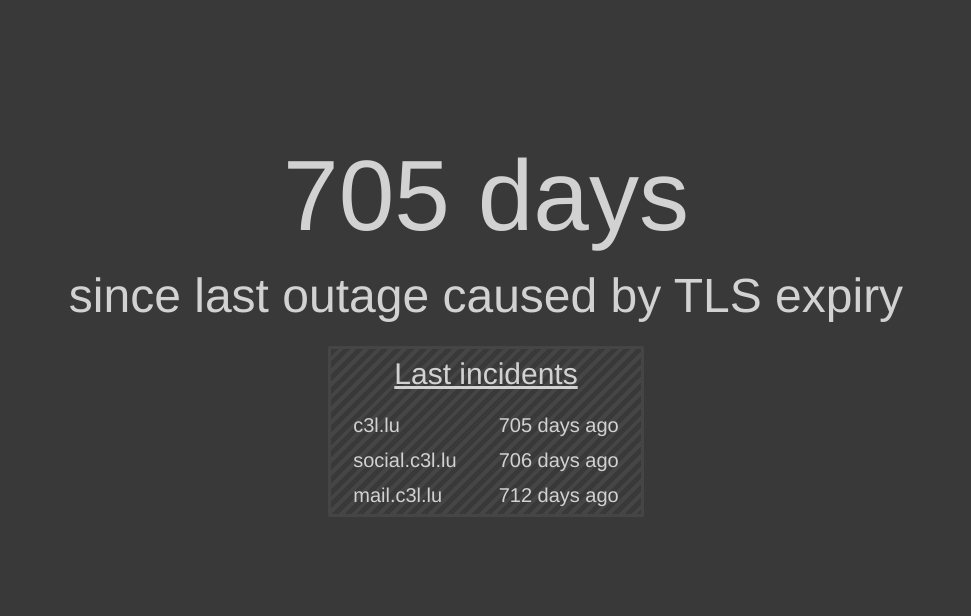
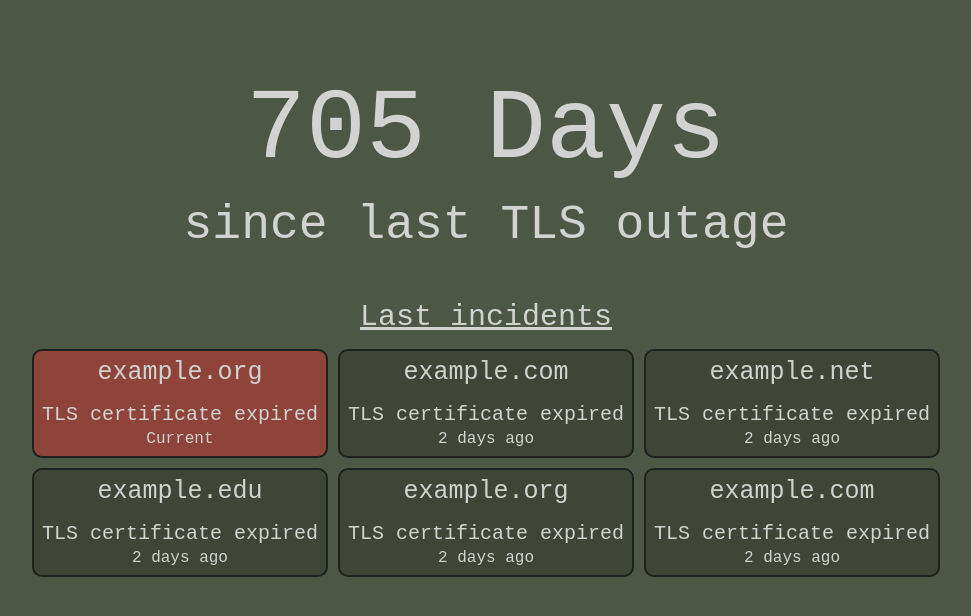
Before and after one commit to beelux/tls-expiry-tracker, a plain HTML site: page frontend/index.html in a window 1280 px wide. Shown: the whole page, without its empty margins (154-1125 px from the left). Drawn offline with Linux system fonts and the light colour scheme.

Commit message:
feat: reworked html/css

```diff
--- a/frontend/index.html
+++ b/frontend/index.html
@@ -8,14 +8,47 @@
         <meta name="viewport" content="width=device-width,initial-scale=1" />
 	</head>
 	<body>
-    <div class="countup">
-			<p class="countup__item countup__tls"><span id="time__tls">?</span> days</p>
-			<p class="countup__item countup__text">since last outage caused by TLS expiry</p>
+    <div class="main_counter">
+			<p class="countup__item countup__tls"><span id="time__tls">0</span> Days</p>
+			<p class="countup__item countup__text">since last TLS outage</p>
     </div>
 
-    <div class="logs" id="logs">
-        <p class="logs__title">Last incidents</p>
-        <table id="logs__table"></table>
-    </div>
+	<div class="main_incidents">
+        <p class="recent_incidents_text">Last incidents</p>
+
+		<div class="incidents_container">
+			<div class="incident broken">
+				<h1>example.org</h1>
+				<p>TLS certificate expired<p>
+				<p class="incident_time">Current</p>
+			</div>
+
+			<div class="incident">
+				<h1>example.com</h1>
+				<p>TLS certificate expired<p>
+				<p class="incident_time">2 days ago</p>
+			</div>
+			<div class="incident">
+				<h1>example.net</h1>
+				<p>TLS certificate expired<p>
+				<p class="incident_time">2 days ago</p>
+			</div>
+			<div class="incident">
+				<h1>example.edu</h1>
+				<p>TLS certificate expired<p>
+				<p class="incident_time">2 days ago</p>
+			</div>
+			<div class="incident">
+				<h1>example.org</h1>
+				<p>TLS certificate expired<p>
+				<p class="incident_time">2 days ago</p>
+			</div>
+			<div class="incident">
+				<h1>example.com</h1>
+				<p>TLS certificate expired<p>
+				<p class="incident_time">2 days ago</p>
+			</div>
+		</div>
+	</div>
 	</body>
 </html>
--- a/frontend/style.css
+++ b/frontend/style.css
@@ -11,25 +11,31 @@ a {
 }
 
 /* General */
+@import url('https://fonts.googleapis.com/css2?family=DM+Mono:ital,wght@0,300;0,400;0,500;1,300;1,400;1,500&display=swap');
 body {
 	background-color: #393939;
+    background-color: #4D5745;
 	color: #d2d2d2;
 
     font-family: "Helvetica", "Arial", sans-serif;
     font-size: 20px;
+
+    font-family: "DM Mono", monospace;
+    font-weight: 400;
+    font-style: normal;
 }
 
 /*
-   COUNT UP
+   Main Counter
 */
 
 /* Links (block) on home page*/
-.countup {
+.main_counter {
 	font-size: 48px;
-	line-height: 52px;
+	line-height: 38px;
     text-align: center;
 
-	margin-top: 15vh;
+	margin-top: 7vh;
 
 	display: flex;
     flex-direction: column;
@@ -41,6 +47,8 @@ body {
 /* Text on home page */
 .countup__item {
 	display: block;
+    margin-left:10px;
+    margin-right: 10px;
 }
 
 .countup__tls {
@@ -52,52 +60,52 @@ body {
    LOGS
 */
 
-.logs {
-    margin:auto;
-    width: max-content;
-
-    margin-top: 3vh;
-    border-radius: 0.1rem;
-    border-style: solid;
-    border-color: #454545;
-
-    display: flex;
-    flex-direction: column;
-    align-items: center;
-    justify-content: center;
-
-    background-image: repeating-linear-gradient(135deg, #393939, #393939 5px, #454545 5px, #454545 9px);
+.main_incidents {
+    margin-top: 7vh;
+    text-align: center;
+    margin-left:max(7%, 50px);
+    margin-right:max(7%, 50px);
 }
 
-.logs__title {
-    display: block;
-    margin-top: 1vh;
-    margin-bottom: 2vh;
+.recent_incidents_text {
+    margin-bottom: 10px;
     font-size: 30px;
     text-decoration: underline;
 }
 
-.logs__item {
+.incidents_container {
     display: flex;
     flex-direction: row;
-    justify-content: space-evenly;
-    width: 95vh;
-    margin-bottom: 1vh;
+    flex-wrap: wrap;
+    justify-content: center;
 }
 
-table {
-    margin-left: auto;
-    margin-right: auto;
+.incident {
+    margin: 5px;
+    padding: 7px;
+    /*text-align: center;*/
+    background-color: #454545;
+    background-color: #3F4637;
+    border: #202020 solid 2px;
+    border-radius: 10px;
+    min-width: 23%;
+    flex-grow:0;
+    flex-shrink:1;
 }
 
-td {
-    padding: 5px 20px;
+.incident h1 {
+    font-size:25px;
+    padding-bottom: 15px;
 }
 
-.logs__item__name {
-    text-align: start;
+.incident p {
+    padding: 1px;
 }
 
-.logs__item__date {
-    text-align: end;
+.broken {
+    background-color: #ff24245d;
 }
+
+.incident_time {
+    font-size:medium;
+}
```
